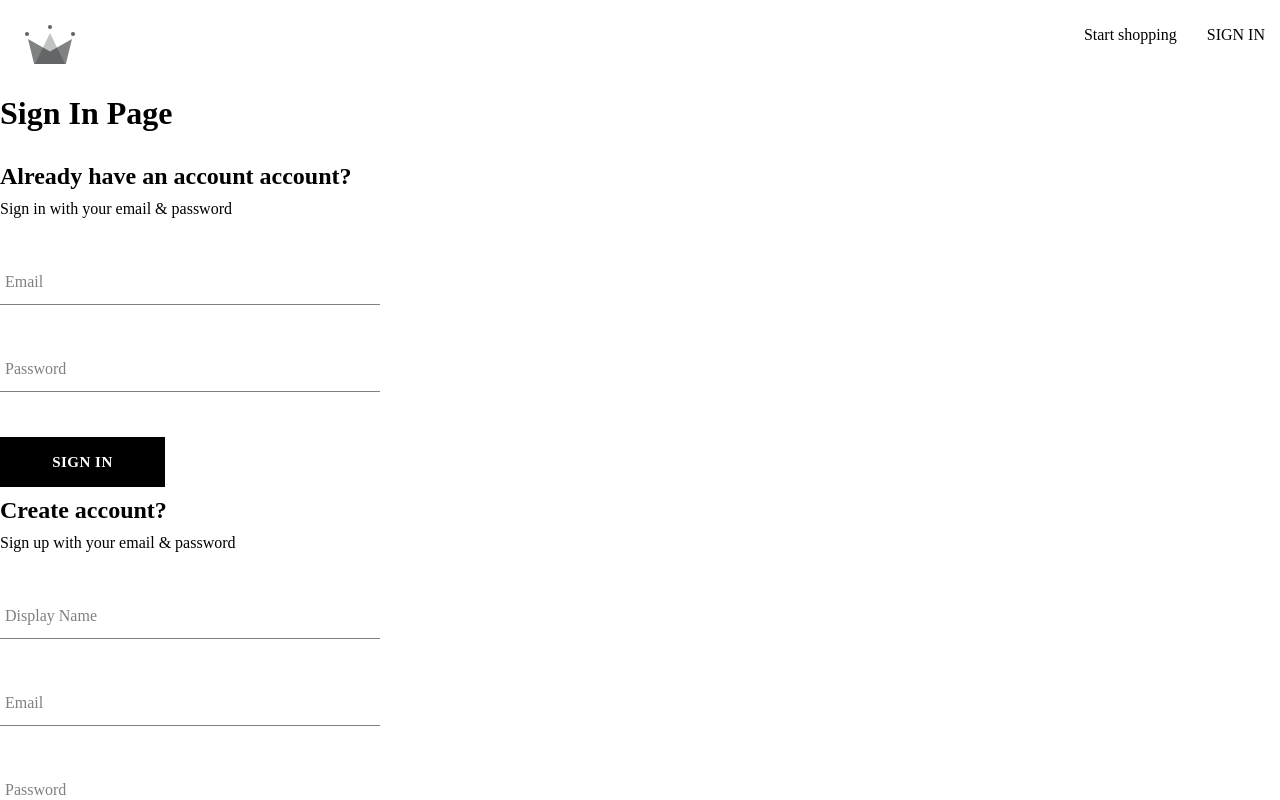
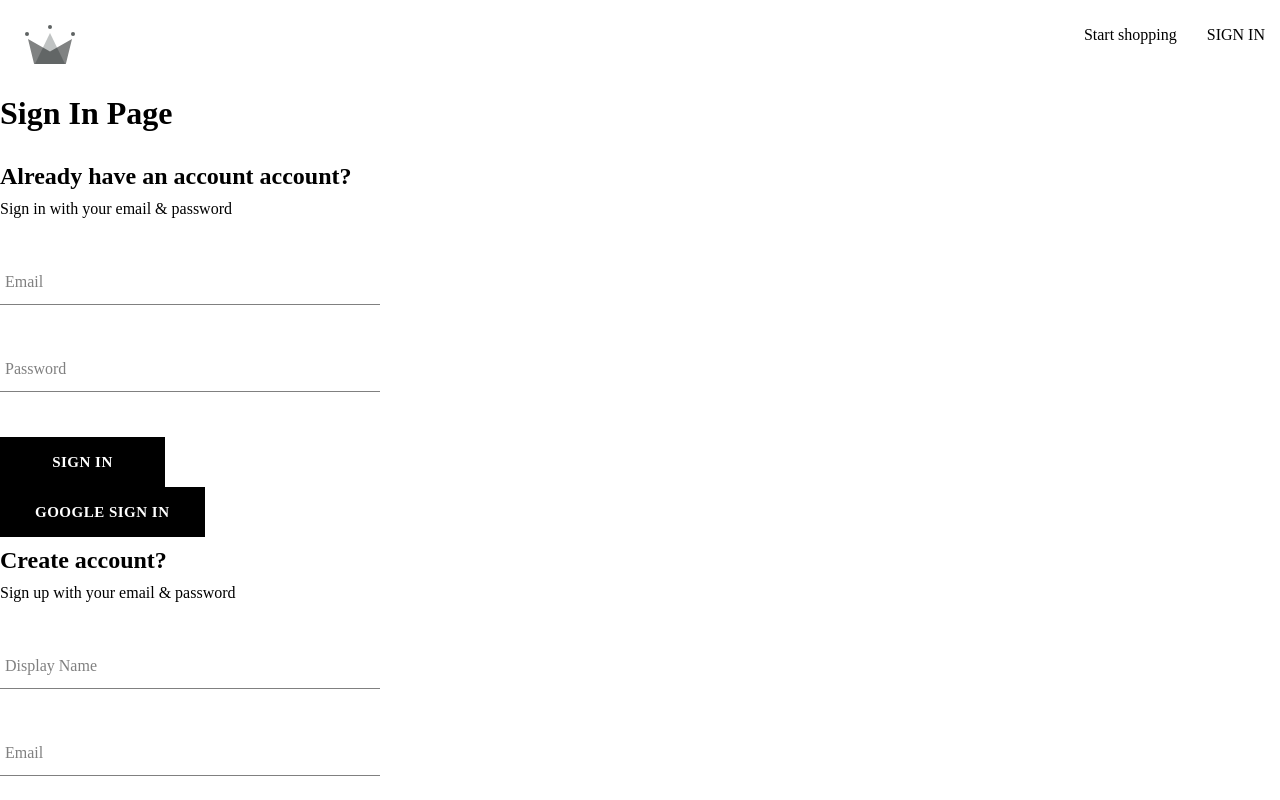
Before and after one commit to unekuogbaje/leathermore, a React (Create React App) app: page /auth in a window 1280 px wide. Shown: the top 800 px of the page. Built offline with nearby package versions, Linux system fonts and the light colour scheme; the HTML template or start-up script is replaced by a standard one.

Commit message:
Google sign in

```diff
--- a/src/components/sign-in-form/sign-in-form.component.jsx
+++ b/src/components/sign-in-form/sign-in-form.component.jsx
@@ -24,7 +24,7 @@ const SignInForm = () => {
 
     const signInWithGoogle = async () => {
         const { user } = await signInWithGooglePopup();
-        const userDocRef = await createUserDocumentFromAuth(user);
+        await createUserDocumentFromAuth(user);
     };
 
     const handleSubmit = async (event) => {
@@ -67,6 +67,9 @@ const SignInForm = () => {
                 <Button type='submit'>
                 Sign In
                 </Button>
+                <Button type='submit' >
+                    Google Sign In
+                </Button>
             </form>
         </div>
     );
```
